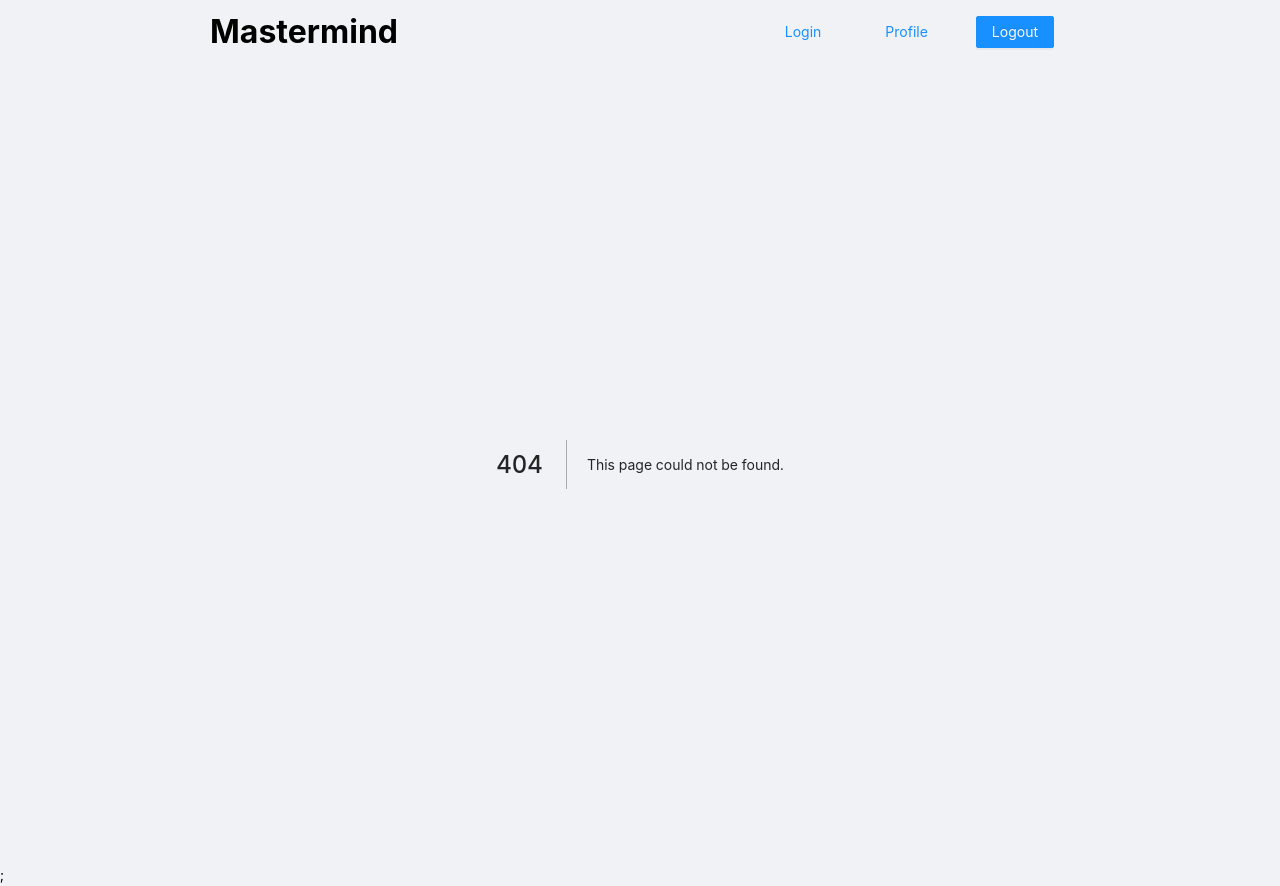
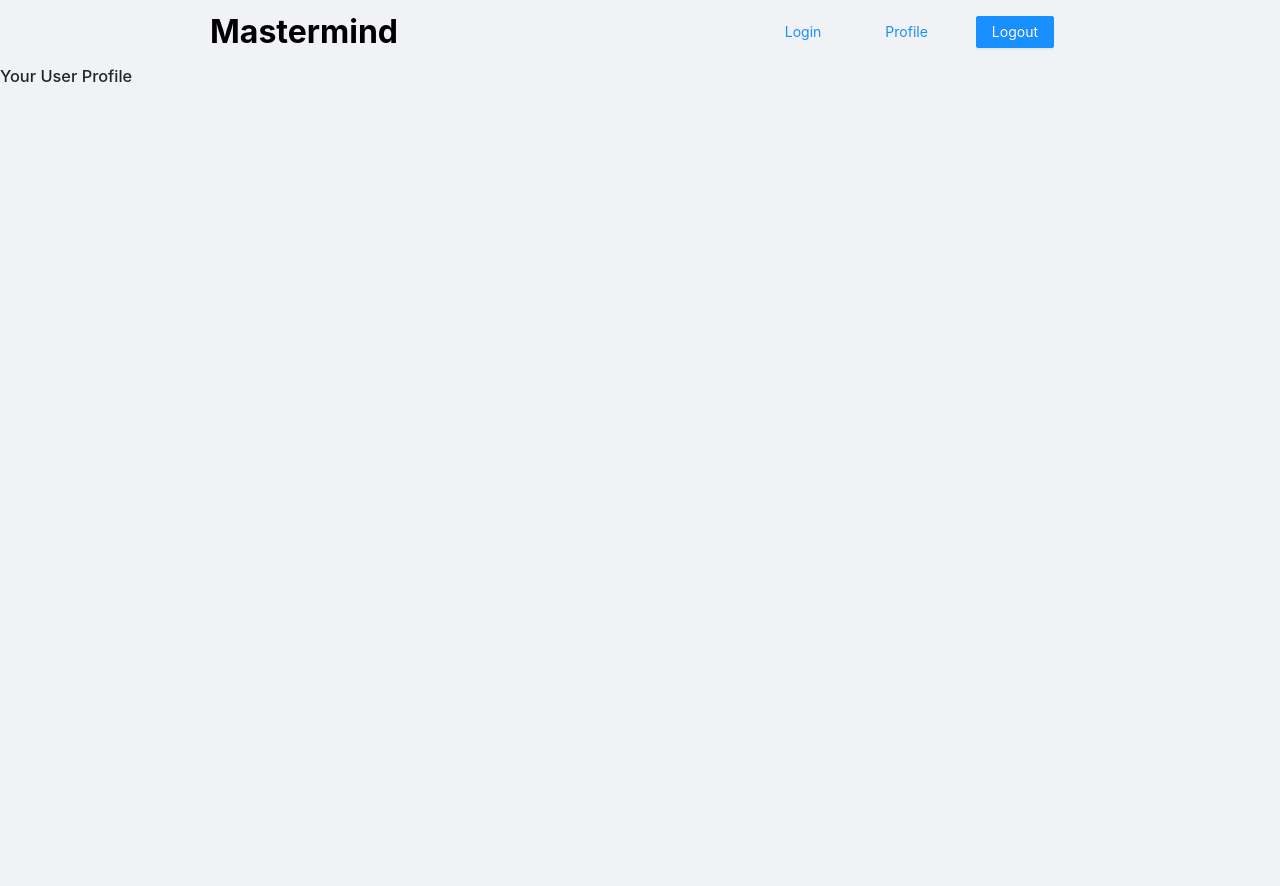
Before and after one commit to xprmnts/mastermind-evolved, a Next.js app: page /profile in a window 1280 px wide. Before the commit this address had no page. After the commit the page ends 800 px from the top, so only its background shows below. Built offline with nearby package versions, Linux system fonts and the light colour scheme.

Commit message:
added placeholder profile page

```diff
--- /dev/null
+++ b/components/profile/UserProfile.js
@@ -0,0 +1,11 @@
+function UserProfile() {
+    // TODO: Redirect away if NOT auth
+
+    return (
+        <section>
+            <h1>Your User Profile</h1>
+        </section>
+    );
+}
+
+export default UserProfile;
--- a/pages/_app.js
+++ b/pages/_app.js
@@ -9,7 +9,7 @@ function MyApp({ Component, pageProps }) {
     return (
         <Layout className='layout'>
             <MainHeader />
-            <Component {...pageProps} />;
+            <Component {...pageProps} />
         </Layout>
     );
 }
--- /dev/null
+++ b/pages/profile.js
@@ -0,0 +1,7 @@
+import UserProfile from '../components/profile/UserProfile';
+
+function ProfilePage() {
+    return <UserProfile />;
+}
+
+export default ProfilePage;
--- a/styles/globals.css
+++ b/styles/globals.css
@@ -7,6 +7,7 @@ body {
     margin: 0;
     font-family: -apple-system, BlinkMacSystemFont, Segoe UI, Roboto, Oxygen,
         Ubuntu, Cantarell, Fira Sans, Droid Sans, Helvetica Neue, sans-serif;
+    background: #f0f2f5;
 }
 
 a {
```
